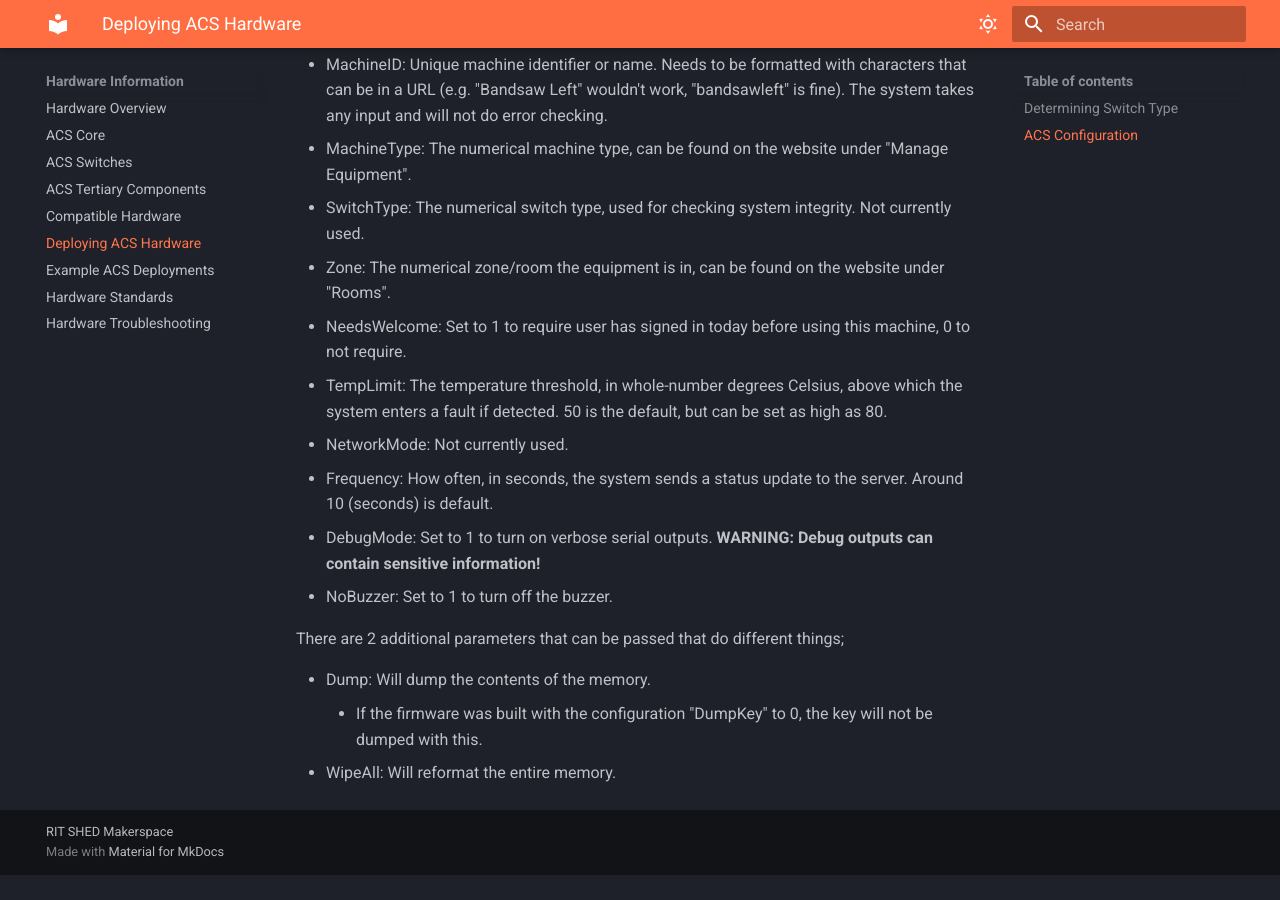
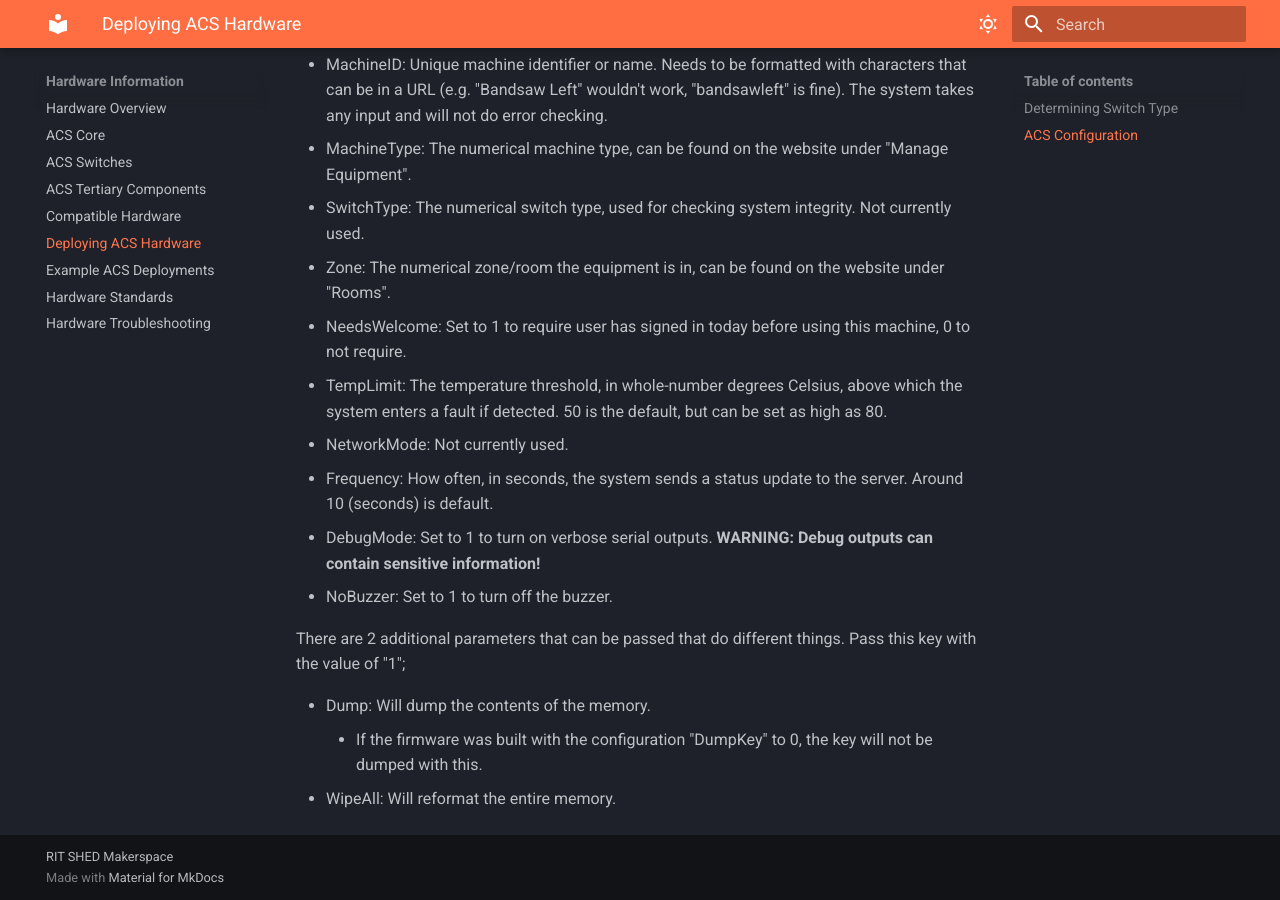
Before and after one commit to rit-construct-makerspace/access-control-documentation, an MkDocs documentation site: the page built from docs/Hardware Information/Deploying ACS Hardware.md, in a window 1280 px wide and 900 px high, scrolled down 2900 px. Built offline with MkDocs 1.6.1 and Material for MkDocs 9.7.7, drawn with Linux system fonts in a browser that asks for light colours; before the commit the page ends 3775 px from its top, so only the background shows below that.

Commit message:
Update Deploying ACS Hardware.md

```diff
--- a/docs/Hardware Information/Deploying ACS Hardware.md
+++ b/docs/Hardware Information/Deploying ACS Hardware.md
@@ -81,7 +81,7 @@ The following parameters are accepted (Case Sensitive):
 * DebugMode: Set to 1 to turn on verbose serial outputs. **WARNING: Debug outputs can contain sensitive information!**
 * NoBuzzer: Set to 1 to turn off the buzzer.
 
-There are 2 additional parameters that can be passed that do different things;
+There are 2 additional parameters that can be passed that do different things. Pass this key with the value of "1";
 
 * Dump: Will dump the contents of the memory.
     * If the firmware was built with the configuration "DumpKey" to 0, the key will not be dumped with this.
```
